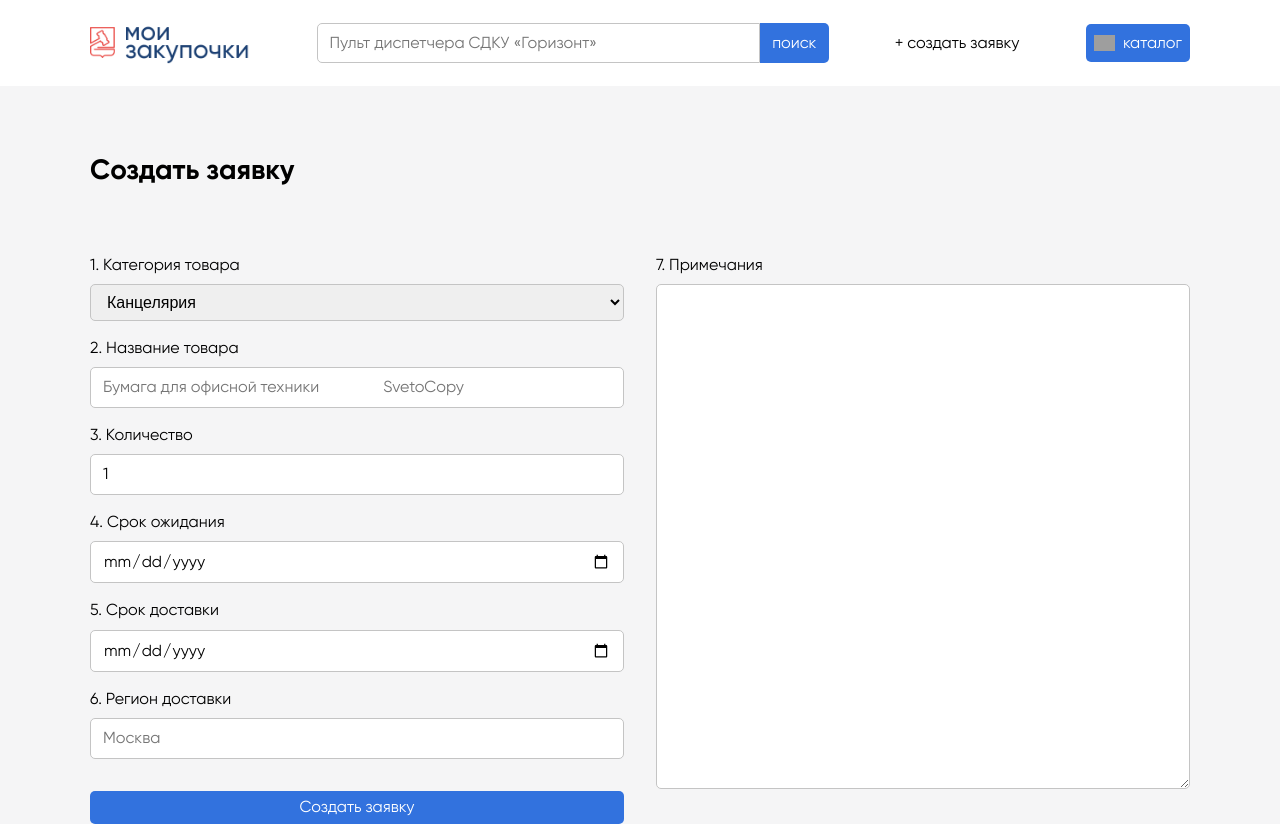
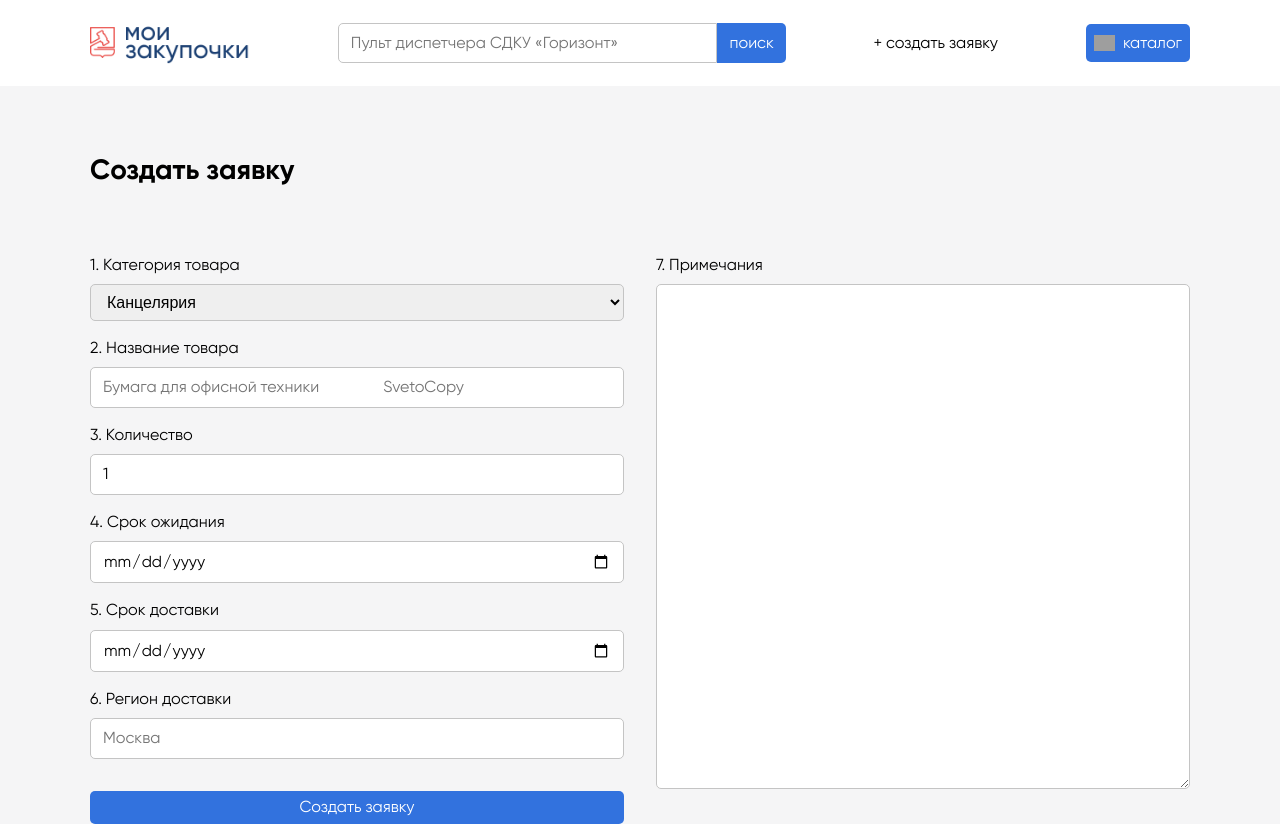
Before and after one commit to PPnP/TenderHack, a Flask app: page /create in a window 1280 px wide. Run offline with Flask 2, Linux system fonts and the light colour scheme; grey boxes are pictures that could not be loaded.

Commit message:
fixed styles

```diff
--- a/app/static/styles/main.css
+++ b/app/static/styles/main.css
@@ -348,7 +348,7 @@ textarea {
 
 .search {
     display: flex;
-    width: 40vw;
+    width: 35vw;
 }
 
 .search__entry {
```
